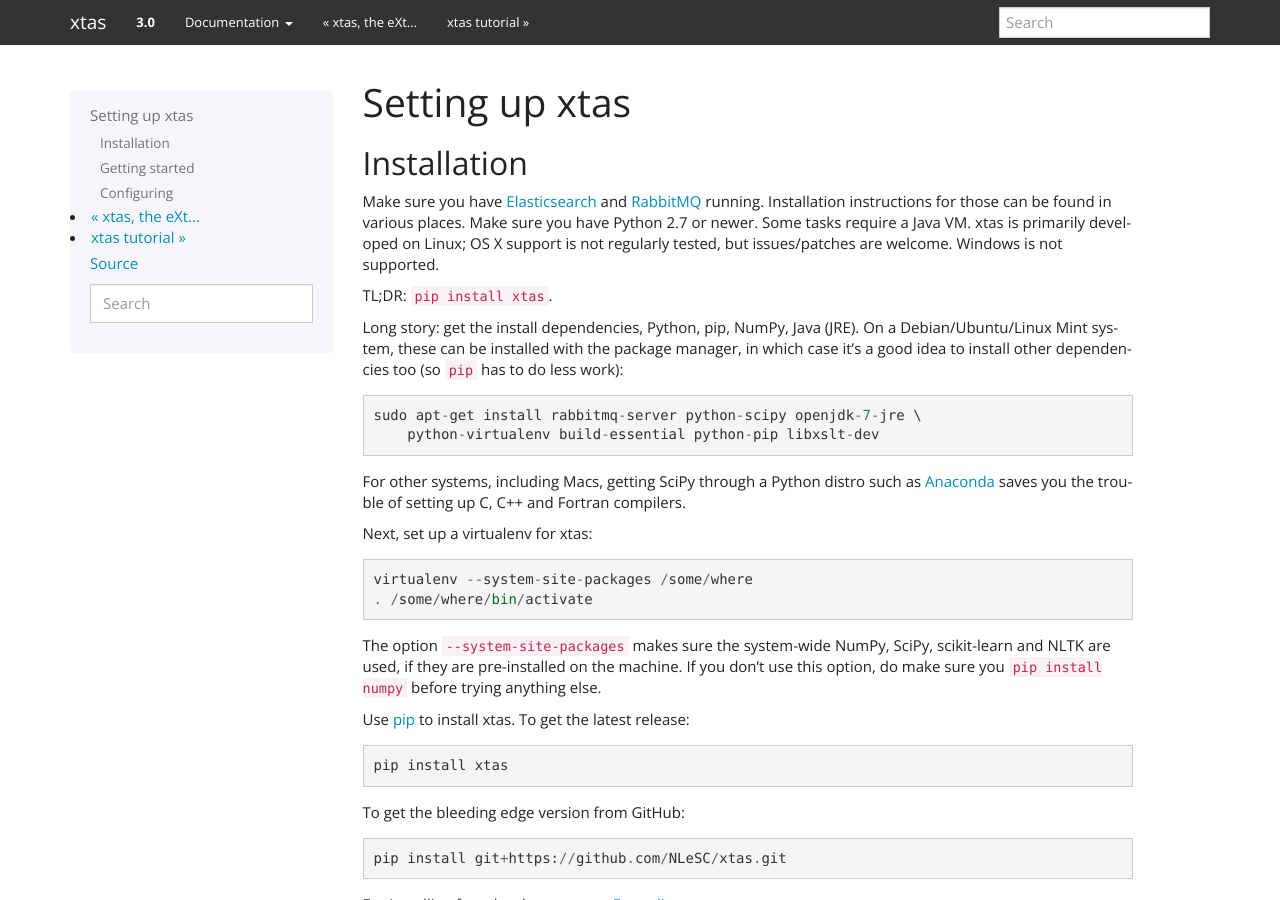
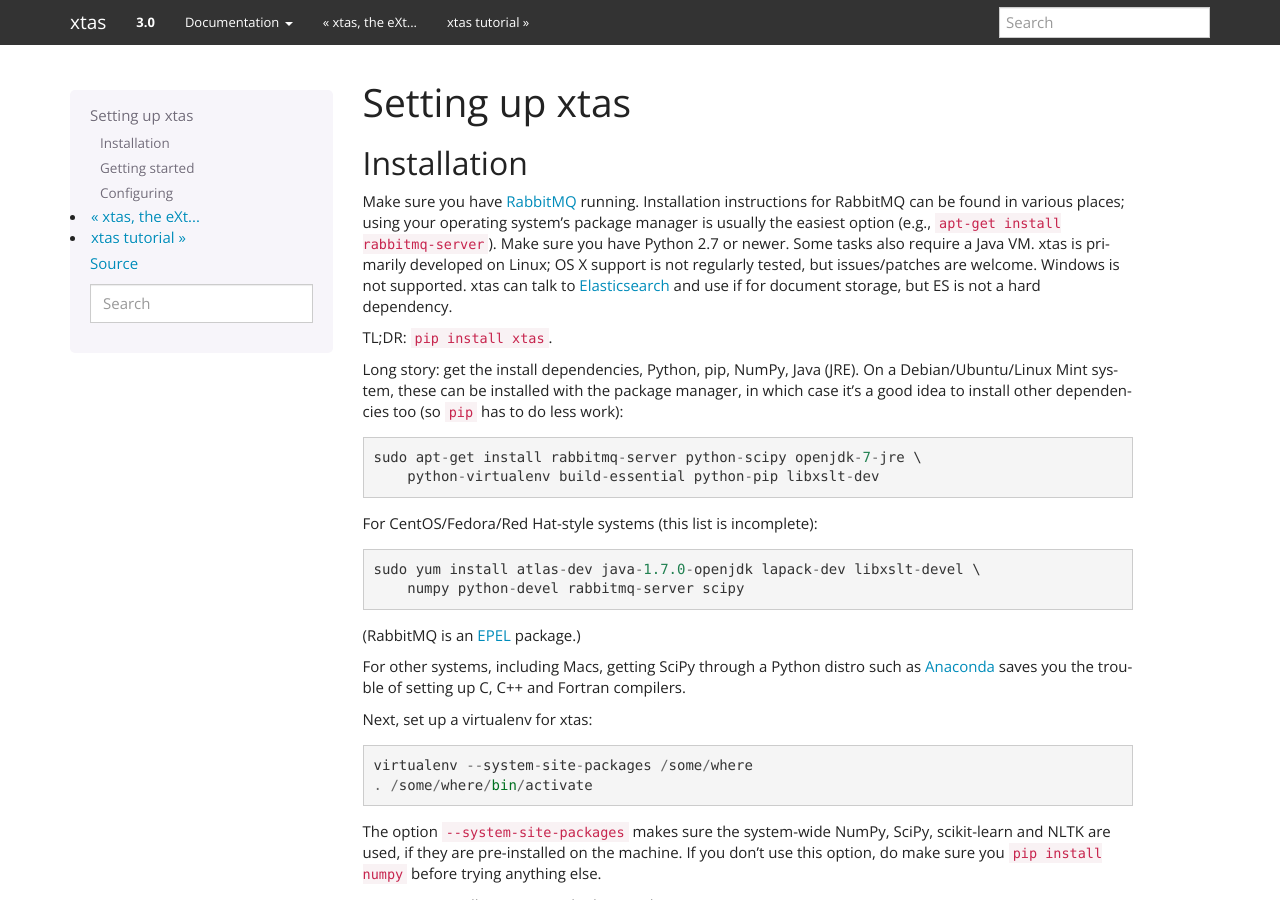
Before and after one commit to NLeSC/xtas, a Sphinx documentation site: the page built from doc/setup.rst, in a window 1280 px wide and 900 px high. Built offline with Sphinx 7.4.7, drawn with Linux system fonts in a browser that asks for light colours.

Commit message:
DOC dependencies: RH systems, ES not required

```diff
--- a/doc/setup.rst
+++ b/doc/setup.rst
@@ -5,12 +5,16 @@ Setting up xtas
 Installation
 ------------
 
-Make sure you have `Elasticsearch <http://www.elasticsearch.org/>`_ and
-`RabbitMQ <http://www.rabbitmq.com/>`_ running. Installation instructions for
-those can be found in various places. Make sure you have Python 2.7 or newer.
-Some tasks require a Java VM. xtas is primarily developed on Linux; OS X
+Make sure you have `RabbitMQ <http://www.rabbitmq.com/>`_ running.
+Installation instructions for RabbitMQ can be found in various places;
+using your operating system's package manager is usually the easiest option
+(e.g., ``apt-get install rabbitmq-server``).
+Make sure you have Python 2.7 or newer.
+Some tasks also require a Java VM. xtas is primarily developed on Linux; OS X
 support is not regularly tested, but issues/patches are welcome. Windows is
 not supported.
+xtas can talk to `Elasticsearch <http://www.elasticsearch.org/>`_ and use if
+for document storage, but ES is not a hard dependency.
 
 TL;DR: ``pip install xtas``.
 
@@ -21,6 +25,13 @@ manager, in which case it's a good idea to install other dependencies too
 
     sudo apt-get install rabbitmq-server python-scipy openjdk-7-jre \
         python-virtualenv build-essential python-pip libxslt-dev
+
+For CentOS/Fedora/Red Hat-style systems (this list is incomplete)::
+
+    sudo yum install atlas-dev java-1.7.0-openjdk lapack-dev libxslt-devel \
+        numpy python-devel rabbitmq-server scipy
+
+(RabbitMQ is an `EPEL <https://fedoraproject.org/wiki/EPEL>`_ package.)
 
 For other systems, including Macs, getting SciPy through a Python distro
 such as `Anaconda <http://continuum.io/downloads>`_ saves you the trouble
```
